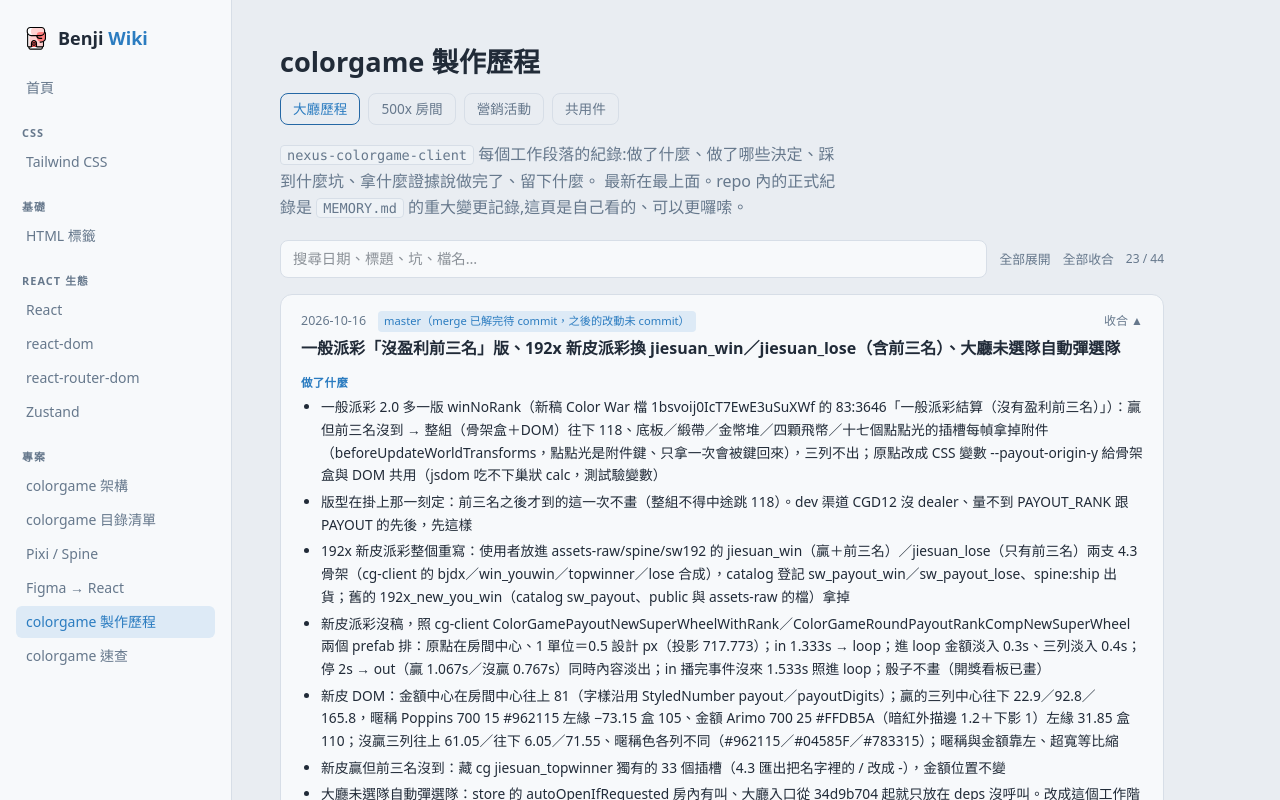
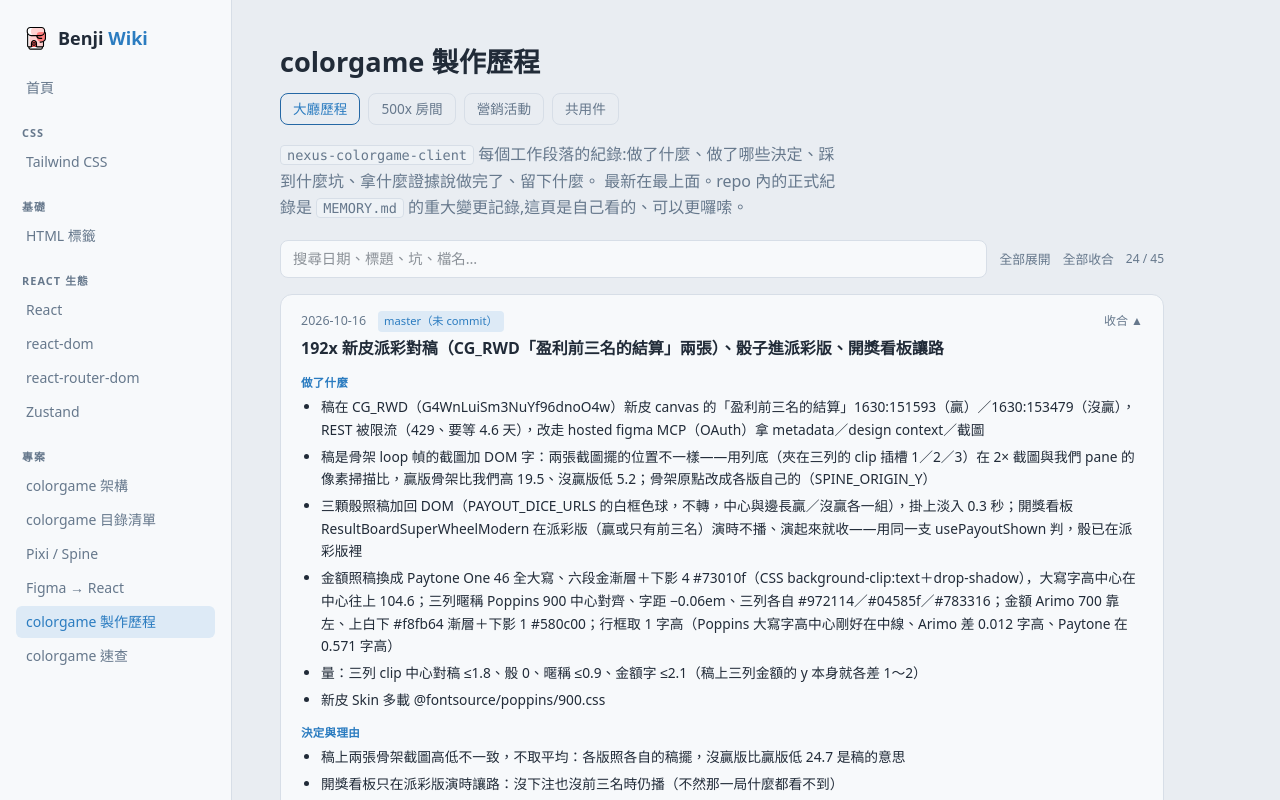
Before and after one commit to f840214/benji-wiki, a React (Vite) app: page /#/colorgame-log in a window 1280 px wide. Shown: the top 800 px of the page. Built offline with nearby package versions, Linux system fonts and the light colour scheme.

Commit message:
colorgame-log：192x 新皮派彩對稿、骰子進派彩版、開獎看板讓路

```diff
--- a/src/pages/ColorGameLogPage.jsx
+++ b/src/pages/ColorGameLogPage.jsx
@@ -18,13 +18,29 @@ import Code from '../components/Code.jsx'
 const ENTRIES = [
   {
     date: '2026-10-16',
+    title: '192x 新皮派彩對稿（CG_RWD「盈利前三名的結算」兩張）、骰子進派彩版、開獎看板讓路',
+    branch: 'master（未 commit）',
+    summary: [
+      '稿在 CG_RWD（G4WnLuiSm3NuYf96dnoO4w）新皮 canvas 的「盈利前三名的結算」1630:151593（贏）／1630:153479（沒贏），REST 被限流（429、要等 4.6 天），改走 hosted figma MCP（OAuth）拿 metadata／design context／截圖',
+      '稿是骨架 loop 幀的截圖加 DOM 字：兩張截圖擺的位置不一樣——用列底（夾在三列的 clip 插槽 1／2／3）在 2× 截圖與我們 pane 的像素掃描比，贏版骨架比我們高 19.5、沒贏版低 5.2；骨架原點改成各版自己的（SPINE_ORIGIN_Y）',
+      '三顆骰照稿加回 DOM（PAYOUT_DICE_URLS 的白框色球，不轉，中心與邊長贏／沒贏各一組），掛上淡入 0.3 秒；開獎看板 ResultBoardSuperWheelModern 在派彩版（贏或只有前三名）演時不播、演起來就收——用同一支 usePayoutShown 判，骰已在派彩版裡',
+      '金額照稿換成 Paytone One 46 全大寫、六段金漸層＋下影 4 #73010f（CSS background-clip:text＋drop-shadow），大寫字高中心在中心往上 104.6；三列暱稱 Poppins 900 中心對齊、字距 −0.06em、三列各自 #972114／#04585f／#783316；金額 Arimo 700 靠左、上白下 #f8fb64 漸層＋下影 1 #580c00；行框取 1 字高（Poppins 大寫字高中心剛好在中線、Arimo 差 0.012 字高、Paytone 在 0.571 字高）',
+      '量：三列 clip 中心對稿 ≤1.8、骰 0、暱稱 ≤0.9、金額字 ≤2.1（稿上三列金額的 y 本身就各差 1～2）',
+      '新皮 Skin 多載 @fontsource/poppins/900.css',
+    ],
+    decisions: ['稿上兩張骨架截圖高低不一致，不取平均：各版照各自的稿擺，沒贏版比贏版低 24.7 是稿的意思', '開獎看板只在派彩版演時讓路：沒下注也沒前三名時仍播（不然那一局什麼都看不到）'],
+    pitfalls: ['稿 1630:151593 的 16:9 frame 在外框的 y＝310（別張都是 282），用 REST 整張圖裁 16:9 會差 14 px；直接對 16:9 節點截圖才準', 'Figma 的 metadata 給的字框 y 是行框頂，Poppins 行框 1.4 字高，字的大寫字高中心比框中心低——量 ink 不量框'],
+    files: ['src/views/room/skins/superWheelModern/PayoutSuperWheelModern.tsx', 'src/views/room/skins/superWheelModern/PayoutSuperWheelModern.module.css', 'src/views/room/skins/superWheelModern/ResultBoardSuperWheelModern.tsx', 'src/views/room/skins/superWheelModern/index.ts'],
+  },
+  {
+    date: '2026-10-16',
     title: '一般派彩「沒盈利前三名」版、192x 新皮派彩換 jiesuan_win／jiesuan_lose（含前三名）、大廳未選隊自動彈選隊',
     branch: 'master（merge 已解完待 commit，之後的改動未 commit）',
     summary: [
       '一般派彩 2.0 多一版 winNoRank（新稿 Color War 檔 1bsvoij0IcT7EwE3uSuXWf 的 83:3646「一般派彩結算（沒有盈利前三名）」）：贏但前三名沒到 → 整組（骨架盒＋DOM）往下 118、底板／緞帶／金幣堆／四顆飛幣／十七個點點光的插槽每幀拿掉附件（beforeUpdateWorldTransforms，點點光是附件鍵、只拿一次會被鍵回來），三列不出；原點改成 CSS 變數 --payout-origin-y 給骨架盒與 DOM 共用（jsdom 吃不下巢狀 calc，測試驗變數）',
       '版型在掛上那一刻定：前三名之後才到的這一次不畫（整組不得中途跳 118）。dev 渠道 CGD12 沒 dealer、量不到 PAYOUT_RANK 跟 PAYOUT 的先後，先這樣',
       '192x 新皮派彩整個重寫：使用者放進 assets-raw/spine/sw192 的 jiesuan_win（贏＋前三名）／jiesuan_lose（只有前三名）兩支 4.3 骨架（cg-client 的 bjdx／win_youwin／topwinner／lose 合成），catalog 登記 sw_payout_win／sw_payout_lose、spine:ship 出貨；舊的 192x_new_you_win（catalog sw_payout、public 與 assets-raw 的檔）拿掉',
-      '新皮派彩沒稿，照 cg-client ColorGamePayoutNewSuperWheelWithRank／ColorGameRoundPayoutRankCompNewSuperWheel 兩個 prefab 排：原點在房間中心、1 單位＝0.5 設計 px（投影 717.773）；in 1.333s → loop；進 loop 金額淡入 0.3s、三列淡入 0.4s；停 2s → out（贏 1.067s／沒贏 0.767s）同時內容淡出；in 播完事件沒來 1.533s 照進 loop；骰子不畫（開獎看板已畫）',
+      '（同日下午改照稿：見下一條「對稿」）新皮派彩先照 cg-client ColorGamePayoutNewSuperWheelWithRank／ColorGameRoundPayoutRankCompNewSuperWheel 兩個 prefab 排：原點在房間中心、1 單位＝0.5 設計 px（投影 717.773）；in 1.333s → loop；進 loop 金額淡入 0.3s、三列淡入 0.4s；停 2s → out（贏 1.067s／沒贏 0.767s）同時內容淡出；in 播完事件沒來 1.533s 照進 loop；骰子不畫（開獎看板已畫）',
       '新皮 DOM：金額中心在房間中心往上 81（字樣沿用 StyledNumber payout／payoutDigits）；贏的三列中心往下 22.9／92.8／165.8，暱稱 Poppins 700 15 #962115 左緣 −73.15 盒 105、金額 Arimo 700 25 #FFDB5A（暗紅外描邊 1.2＋下影 1）左緣 31.85 盒 110；沒贏三列往上 61.05／往下 6.05／71.55、暱稱色各列不同（#962115／#04585F／#783315）；暱稱與金額靠左、超寬等比縮',
       '新皮贏但前三名沒到：藏 cg jiesuan_topwinner 獨有的 33 個插槽（4.3 匯出把名字裡的 / 改成 -），金額位置不變',
       '大廳未選隊自動彈選隊：store 的 autoOpenIfRequested 房內有叫、大廳入口從 34d9b704 起就只放在 deps 沒呼叫。改成這個工作階段還沒判過就掛上立刻 load、拉完判（cg ColorWarButton._autoOpenIfRequested 也是立刻 requestInitialData）；判過才走原本的 3～8 秒延遲；總覽還不可信（活動列表拉失敗）不算判過，下一個畫面再判；自動開固定在 MY INFO',
```
